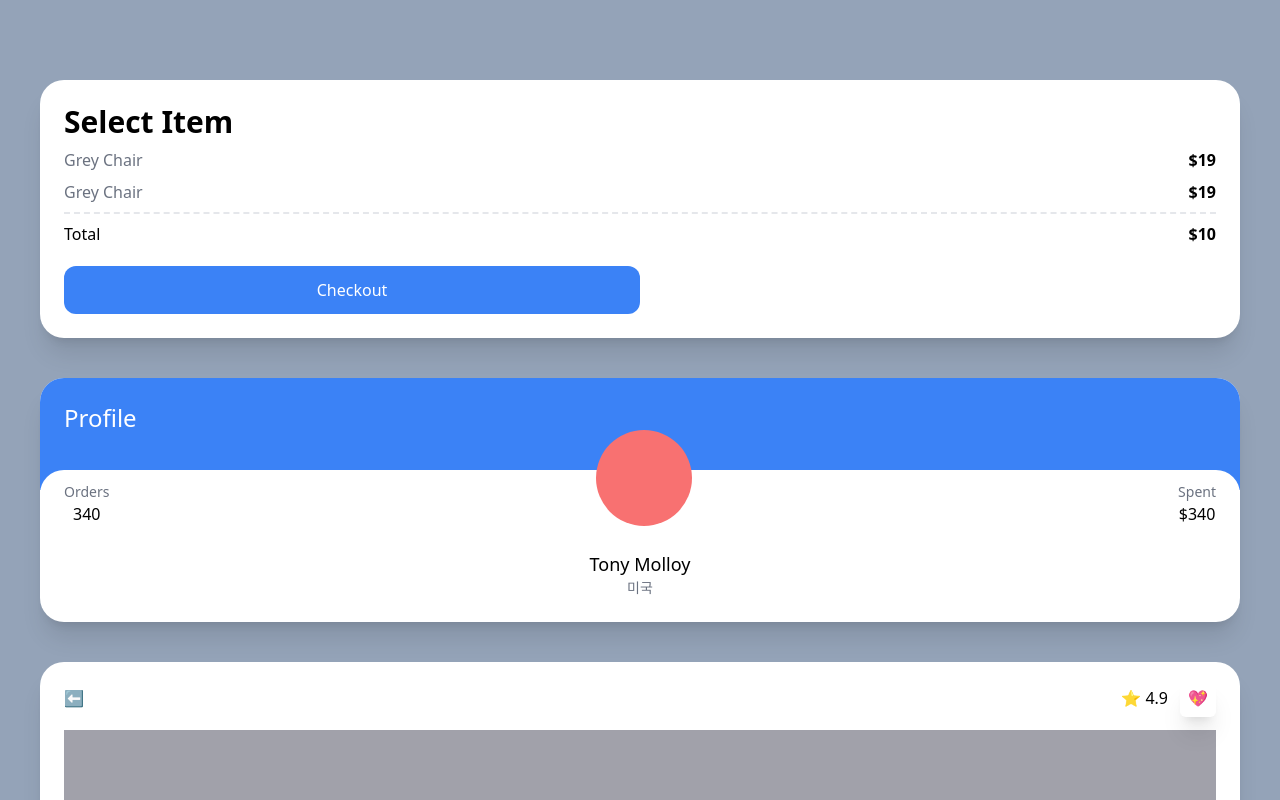
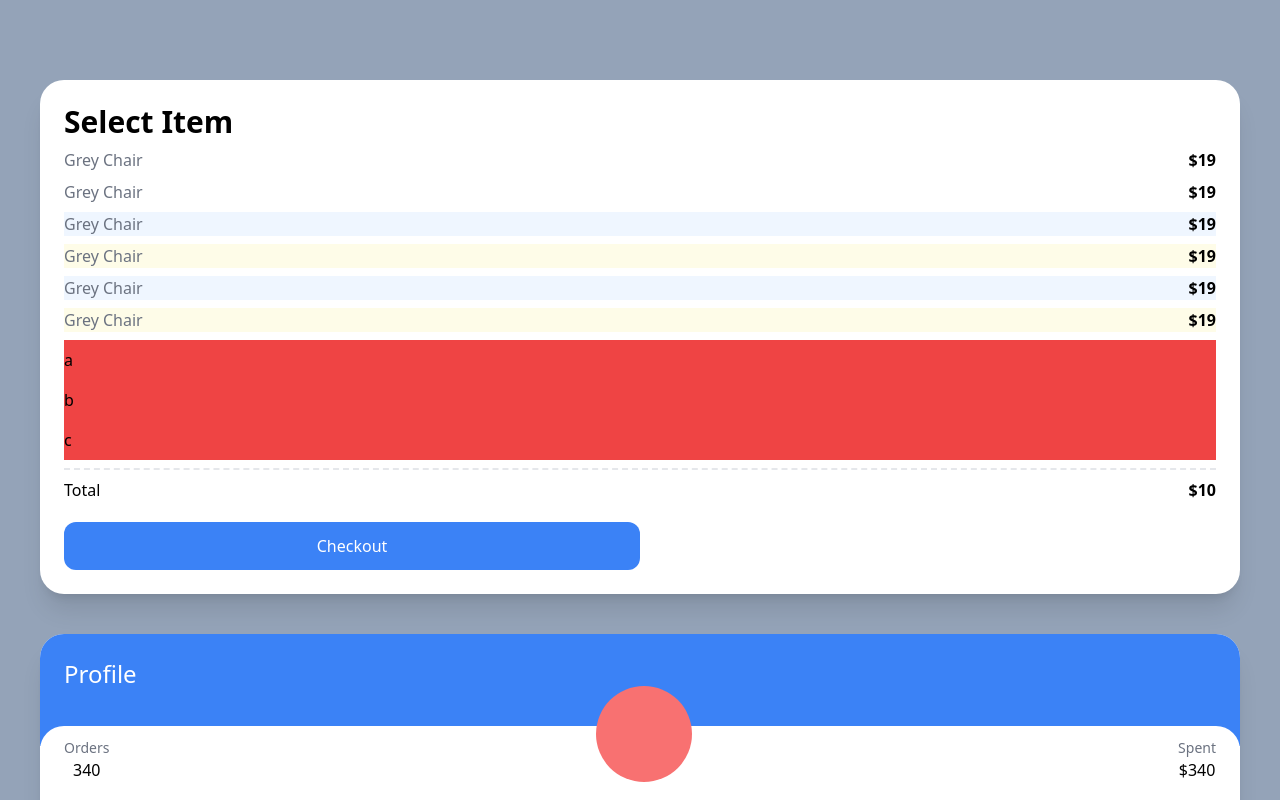
Before and after one commit to zadragon/carrot-market, a Next.js app: page / in a window 1280 px wide. Shown: the top 800 px of the page. Built offline with nearby package versions, Linux system fonts and the light colour scheme.

Commit message:
even, odd, empty, first, last 관련 테일윈드

```diff
--- a/pages/index.tsx
+++ b/pages/index.tsx
@@ -13,6 +13,24 @@
                     <span className="text-gray-500">Grey Chair</span>
                     <span className="font-semibold">$19</span>
                 </div>
+                <ul>
+                    {[1, 2, 3, 4].map((i) => (
+                        <div
+                            key={i}
+                            className="flex justify-between my-2 odd:bg-blue-50 even:bg-yellow-50 first:bg-teal-50 last:bg-amber-50"
+                        >
+                            <span className="text-gray-500">Grey Chair</span>
+                            <span className="font-semibold">$19</span>
+                        </div>
+                    ))}
+                </ul>
+                <ul>
+                    {["a", "b", "c", ""].map((c, i) => (
+                        <li className="bg-red-500 py-2 empty:hidden" key={i}>
+                            {c}
+                        </li>
+                    ))}
+                </ul>
                 <div className="flex justify-between mt-2 pt-2 border-t-2 border-dashed">
                     <span>Total</span>
                     <span className="font-semibold">$10</span>
```
